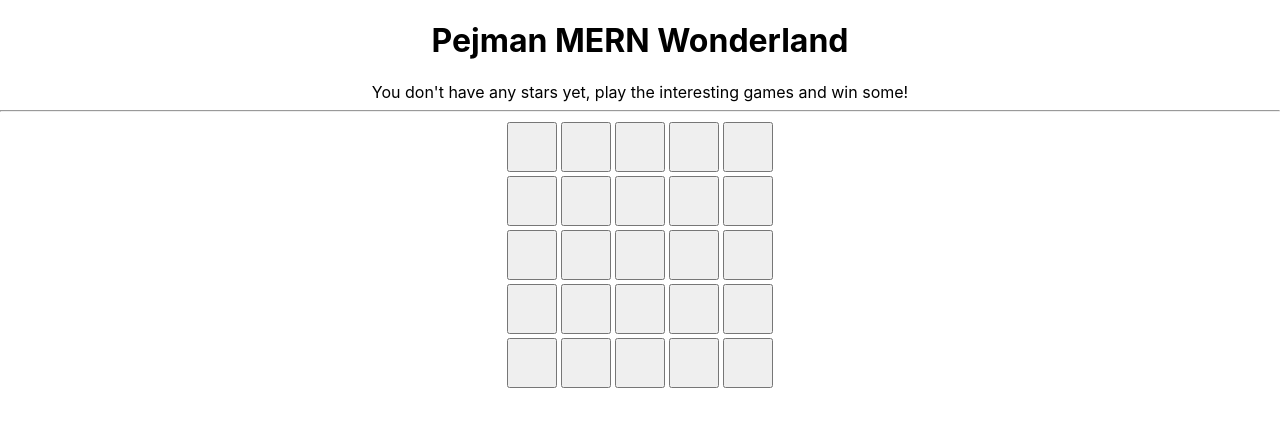
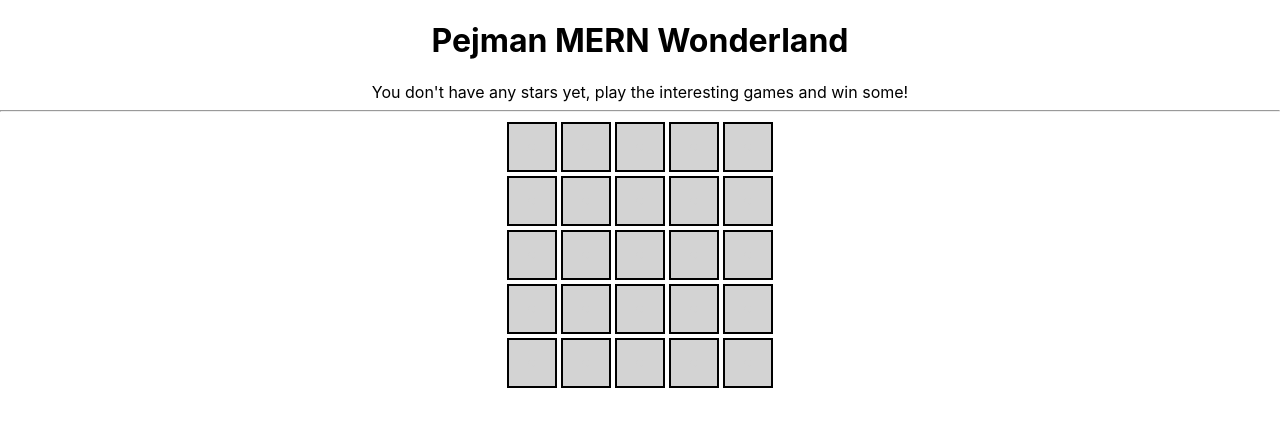
Before and after one commit to PejmanFSD/Pejman-MERN-Wonderland, a React (Create React App) app in the folder client/: page / in a window 1280 px wide. Both pictures are taken after a click on the button "Pidoku". Shown: the top 426 px of the page. Built offline with nearby package versions, Linux system fonts and the light colour scheme.

Commit message:
Changing the text of each square.
The text inside each square changes after clicking on it.

```diff
--- a/client/src/Pidoku/Pidoku.jsx
+++ b/client/src/Pidoku/Pidoku.jsx
@@ -1,16 +1,20 @@
+import { useState } from "react";
 import Square from "./Square";
 
 export default function Pidoku() {
+  const [userNums, setUserNums] = useState([
+    1, 2, 3, 4, 5, 6, 7, 8, 9, 10, 11, 12,
+  ]);
   return (
     <div>
       {new Array(25).fill(null).map((el, idx) =>
         (idx + 1) % 5 !== 0 ? (
           <div style={{ display: "inline" }}>
-            <Square />
+            <Square userNums={userNums} setUserNums={setUserNums} />
           </div>
         ) : (
           <div style={{ display: "inline" }}>
-            <Square />
+            <Square userNums={userNums} setUserNums={setUserNums} />
             <br></br>
           </div>
         ),
--- a/client/src/Pidoku/Square.jsx
+++ b/client/src/Pidoku/Square.jsx
@@ -1,5 +1,25 @@
-export default function Square() {
+import { useState } from "react";
+
+export default function Square({ userNums, setUserNums }) {
+  const [btnText, setBtnText] = useState(0);
+  const handleClick = () => {
+    setBtnText(userNums[0]);
+    setUserNums(userNums.filter((el) => userNums.indexOf(el) !== 0));
+  };
   return (
-    <button style={{ height: "50px", width: "50px", margin: "2px" }}></button>
+    <button
+      style={{
+        border: "2px solid black",
+        height: "50px",
+        width: "50px",
+        margin: "2px",
+        background: btnText === 0 ? "lightgray" : "lightblue",
+        color: btnText === 0 ? "lightgray" : "black",
+      }}
+      disabled={btnText !== 0}
+      onClick={handleClick}
+    >
+      {btnText}
+    </button>
   );
 }
```
